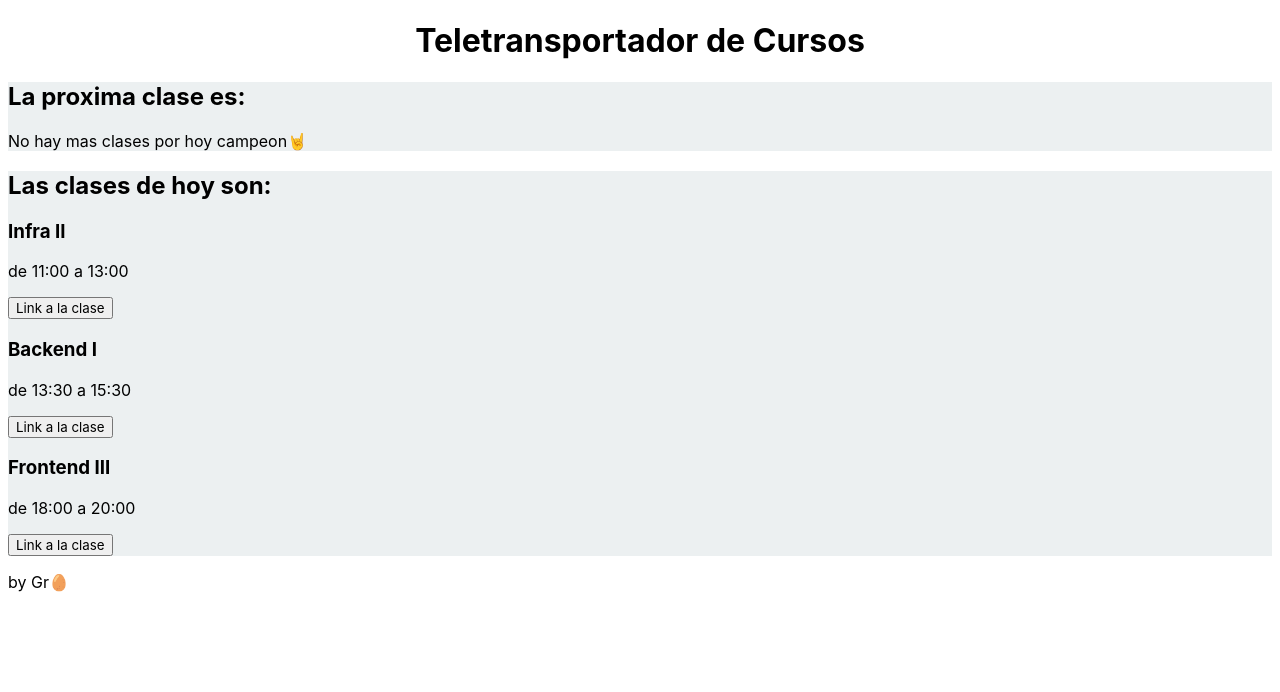
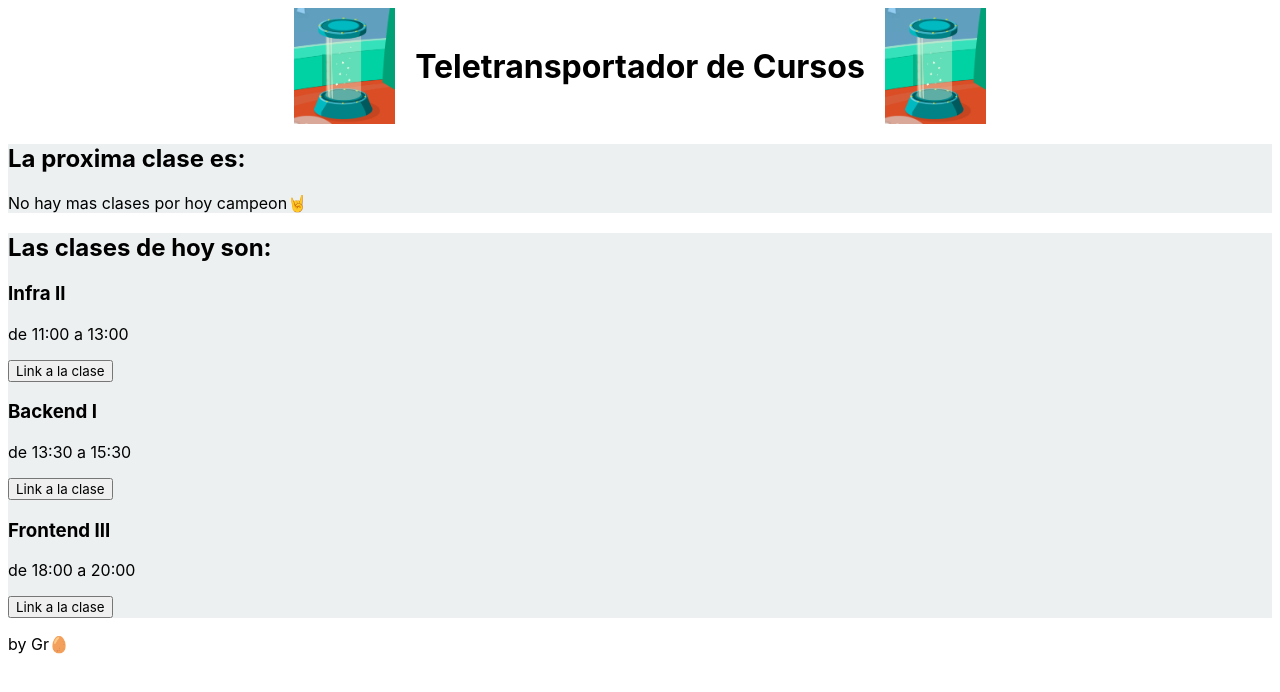
Before and after one commit to Dgarciadani/Frontend-Teletransportador-VanillaJS, a plain HTML site: page index.html in a window 1280 px wide. Drawn offline with Linux system fonts and the light colour scheme.

Commit message:
imagenes y nuevo orden

```diff
--- a/css/style.css
+++ b/css/style.css
@@ -3,6 +3,15 @@
 }
 header{
     text-align: center;
+    display: flex;
+    align-items: center;
+    align-content: center;
+    justify-content: center;
+}
+img{
+    max-width: 8%;
+    padding-left: 20px ;
+    padding-right: 20px;
 }
 .proximaClase{
     background-color: #ecf0f1;
--- a/index.html
+++ b/index.html
@@ -11,7 +11,9 @@
 
 <body>
     <header>
+        <img src="./assets/tele.png" alt="teletransportador">
         <h1>Teletransportador de Cursos</h1>
+        <img src="./assets/tele.png" alt="teletransportador">
     </header>
     <main>
         <div class="proximaClase">
@@ -27,7 +29,7 @@
     <footer>
         <p>by Gr🥚</p>
     </footer>
-    <script src="./Buscador.js"></script>
+    <script src="./scripts/Buscador.js"></script>
 </body>
 
 </html>
```
Also changed, not shown: assets/tele.png (added), scripts/Buscador.js (renamed from Buscador.js), scripts/Testeo.js (renamed from Testeo.js), 1 other file.
